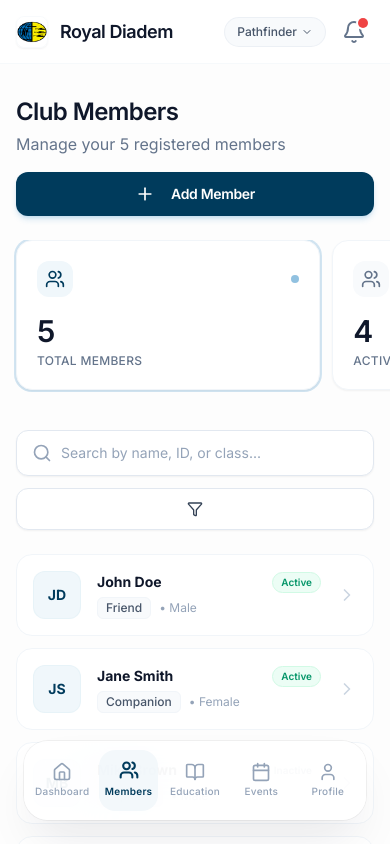
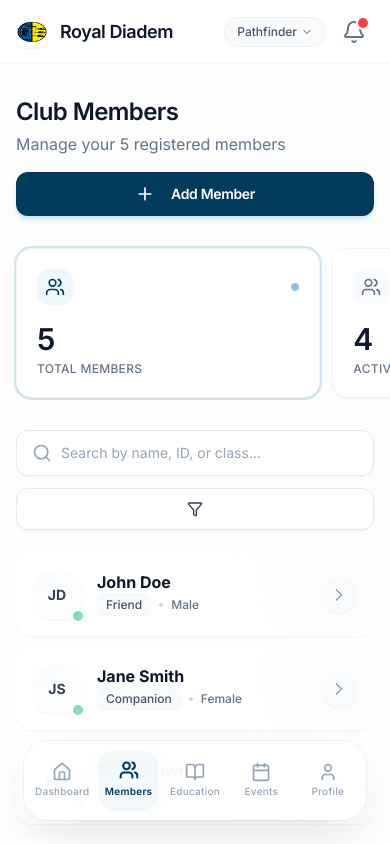
Before and after one commit to oyakhiree/aym, a Vue app: page /members in a window 390 px wide. Shown: the top 844 px of the page. Built offline with nearby package versions, Linux system fonts and the light colour scheme; what vue3-apexcharts would draw is missing.

Commit message:
Cards Refinements on Member Screen

```diff
--- a/src/components/club/MemberCardList.vue
+++ b/src/components/club/MemberCardList.vue
@@ -9,42 +9,51 @@ const emit = defineEmits(['view', 'toggleStatus'])
 </script>
 
 <template>
-  <div class="space-y-3">
+  <div class="space-y-3 pb-safe">
     <div
       v-for="member in members"
       :key="member.id"
-      class="bg-white rounded-2xl border border-secondary-100 p-4 flex items-center gap-4 hover:shadow-lg hover:border-primary-100 transition-all duration-300 cursor-pointer active:scale-[0.98] group relative"
+      class="group relative bg-white/80 backdrop-blur-xl rounded-2xl p-4 border border-white/40 shadow-sm transition-all duration-500 hover:shadow-lg hover:shadow-primary-900/5 hover:-translate-y-1 overflow-hidden"
       @click="$emit('view', member.id)"
     >
-      <!-- Card highlight on hover -->
-      <div class="absolute inset-x-0 bottom-0 h-1 bg-gradient-to-r from-primary-500 to-indigo-500 transform scale-x-0 group-hover:scale-x-100 transition-transform duration-300 rounded-b-2xl" />
+      <!-- Fluid gradient blob background effect -->
+      <div class="absolute -right-12 -top-12 w-32 h-32 bg-primary-100/30 rounded-full blur-3xl group-hover:bg-primary-200/40 transition-colors duration-500" />
 
-      <div class="flex-shrink-0">
-        <div class="h-12 w-12 rounded-xl bg-primary-50 flex items-center justify-center text-primary-600 font-bold text-sm border border-primary-100/50">
+      <div class="relative flex items-center justify-between z-10">
+        <!-- Left: Avatar & Info -->
+        <div class="flex items-center gap-4">
+          <!-- Avatar container with status indicator ring -->
+          <div class="relative">
+             <div class="h-12 w-12 rounded-2xl bg-gradient-to-br from-secondary-50 to-white flex items-center justify-center text-secondary-700 font-bold text-sm border border-white shadow-sm ring-1 ring-secondary-100/50">
                {{ member.firstName[0] }}{{ member.lastName[0] }}
              </div>
+             <!-- Status Dot -->
+             <span
+               class="absolute -bottom-1 -right-1 w-3.5 h-3.5 rounded-full border-2 border-white shadow-sm"
+               :class="member.status === 'Active' ? 'bg-emerald-500 animate-pulse' : 'bg-amber-400'"
+             />
           </div>
-      <div class="flex-1 min-w-0">
-        <div class="flex items-center justify-between">
-          <p class="text-sm font-bold text-secondary-900 truncate group-hover:text-primary-700 transition-colors">
+
+          <div class="flex flex-col">
+            <h3 class="text-base font-bold text-secondary-900 leading-none mb-1 group-hover:text-primary-600 transition-colors">
               {{ member.firstName }} {{ member.lastName }}
-          </p>
-          <span
-             class="text-[10px] font-semibold px-2 py-0.5 rounded-full border"
-             :class="member.status === 'Active' ? 'bg-emerald-50 text-emerald-600 border-emerald-100' : 'bg-secondary-50 text-secondary-500 border-secondary-100'"
-          >
-            {{ member.status }}
-          </span>
-        </div>
-        <div class="flex items-center gap-2 mt-1">
-          <span class="text-xs font-medium px-2 py-0.5 rounded-md bg-secondary-50 text-secondary-600 border border-secondary-100">
+            </h3>
+            <div class="flex items-center gap-2 text-xs text-secondary-500 font-medium">
+              <span class="bg-secondary-100/50 px-2 py-0.5 rounded-md text-secondary-600 border border-secondary-100/50">
                 {{ member.class }}
               </span>
-          <span class="text-xs text-secondary-400">• {{ member.gender }}</span>
+              <span class="w-1 h-1 rounded-full bg-secondary-300" />
+              <span>{{ member.gender }}</span>
             </div>
           </div>
-      <div class="flex items-center gap-3">
-        <ChevronRight class="w-5 h-5 text-secondary-300 group-hover:text-primary-500 transition-colors" />
+        </div>
+
+        <!-- Right: Action Trigger -->
+        <button
+          class="h-9 w-9 flex items-center justify-center rounded-full bg-secondary-50 text-secondary-400 group-hover:bg-primary-50 group-hover:text-primary-600 transition-all duration-300 shadow-sm"
+        >
+          <ChevronRight class="w-5 h-5 transition-transform duration-300 group-hover:translate-x-0.5" />
+        </button>
       </div>
     </div>
   </div>
--- a/src/views/club/MemberListView.vue
+++ b/src/views/club/MemberListView.vue
@@ -9,6 +9,7 @@ import MemberCardList from '@/components/club/MemberCardList.vue'
 import MemberTable from '@/components/club/MemberTable.vue'
 
 const clubStore = useClubStore()
+// Force HMR update
 const searchQuery = ref('')
 const statusFilter = ref('all') // all, active, inactive
 const isAddModalOpen = ref(false)
@@ -67,7 +68,7 @@ const goToMember = (id) => {
     </div>
 
     <!-- Stats Bar (Horizontal Scroll on Mobile) -->
-    <div class="flex md:grid md:grid-cols-3 gap-3 md:gap-4 overflow-x-auto pb-4 md:pb-0 -mx-4 px-4 md:mx-0 md:px-0 snap-x snap-mandatory scrollbar-hide">
+    <div class="flex md:grid md:grid-cols-3 gap-3 md:gap-4 overflow-x-auto py-2 md:p-1 -mx-4 px-4 md:mx-0 snap-x snap-mandatory scrollbar-hide">
       <!-- Total -->
       <div class="min-w-[85%] sm:min-w-[45%] md:min-w-0 snap-center">
         <button
```
Lines whose indentation alone changed are shown as unchanged.
